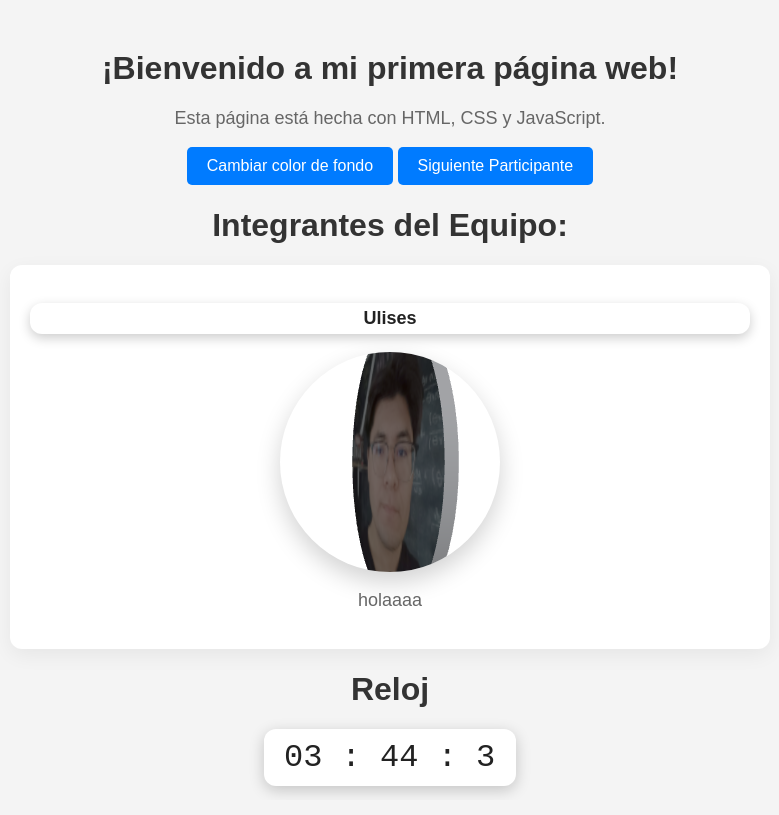
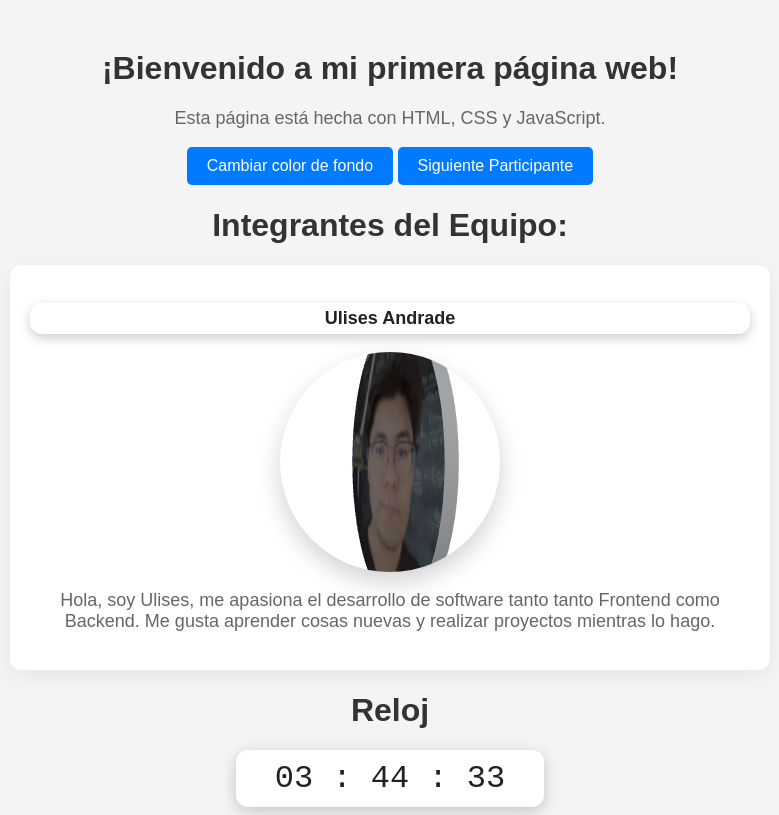
Before and after one commit to Okynos03/lab-u1-01, a plain HTML site: page index.html in a window 1280 px wide. Shown: the whole page, without its empty margins (250-1029 px from the left). Drawn offline with nearby package versions, Linux system fonts and the light colour scheme.

Commit message:
adding description to the participants and adjusting the size of the clock

```diff
--- a/script.js
+++ b/script.js
@@ -7,8 +7,8 @@ button.addEventListener("click", function () {
 });
 
 const members = [
-  { name: "Ulises", photo: "images/ulises.jpeg", desc: "holaaaa" },
-  { name: "Milo",   photo: "images/milo.jpeg",   desc: "adioooss" }
+  { name: "Ulises Andrade", photo: "images/ulises.jpeg", desc: "Hola, soy Ulises, me apasiona el desarrollo de software tanto tanto Frontend como Backend. Me gusta aprender cosas nuevas y realizar proyectos mientras lo hago." },
+  { name: "Emilio Chávez",   photo: "images/milo.jpeg",   desc: "Soy Emilio, entusiasta del front end y amor por los gatos, me interesa aprender y compartir proyectos" }
 ];
 
 let jindex = 0;
--- a/styles.css
+++ b/styles.css
@@ -81,6 +81,7 @@ form[name="form_reloj"] input[name="reloj"] {
   box-shadow: 0 4px 15px rgba(0,0,0,0.2);
   border: none;
   text-align: center;
+  width: 14ch;
 }
 
 #photo3d{
```
